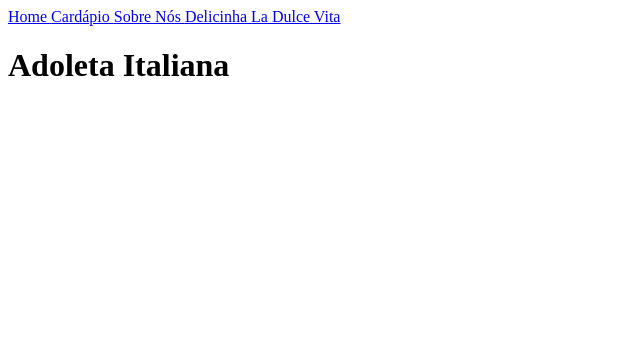
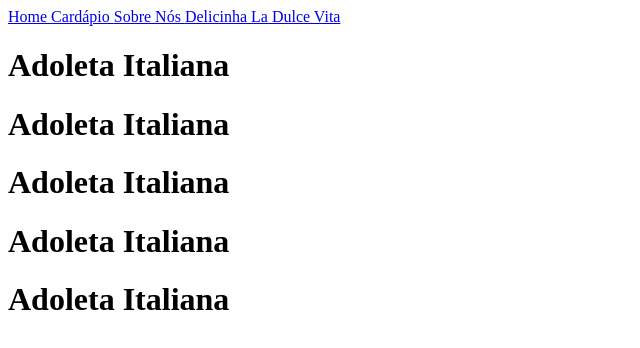
Before and after one commit to 12Guilhrm12/Adoleta-Italiana, a plain HTML site: page index.html in a window 1280 px wide. Shown: the whole page, without its empty margins (0-640 px from the left). Drawn offline with Linux system fonts and the light colour scheme.

Commit message:
Update index.html

```diff
--- a/index.html
+++ b/index.html
@@ -16,7 +16,7 @@
       <a href="#" class="navbar-title"> La Dulce Vita </a>
     </section>
 
-    <h1>Adoleta Italiana</h1>
+    <h1>Adoleta Italiana</h1><h1>Adoleta Italiana</h1><h1>Adoleta Italiana</h1><h1>Adoleta Italiana</h1><h1>Adoleta Italiana</h1>
 
   </body>
 </html>
```
